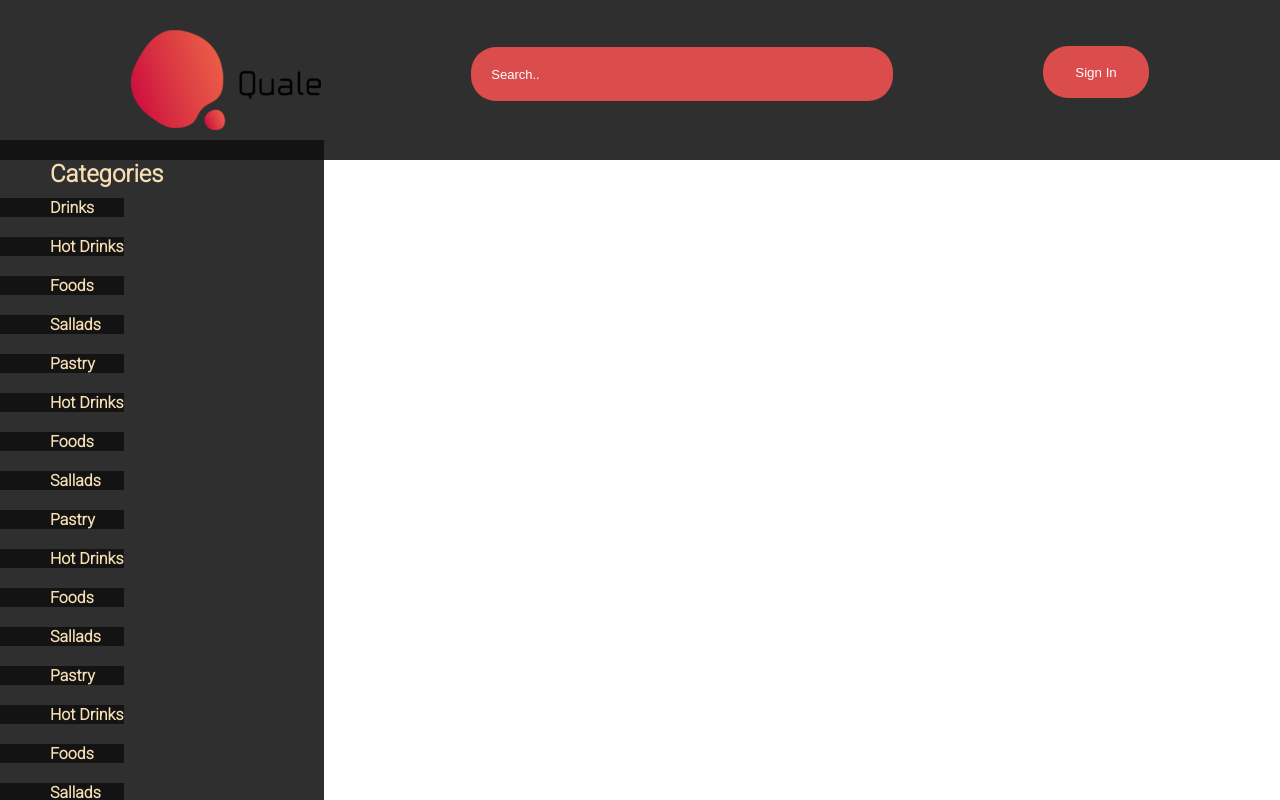
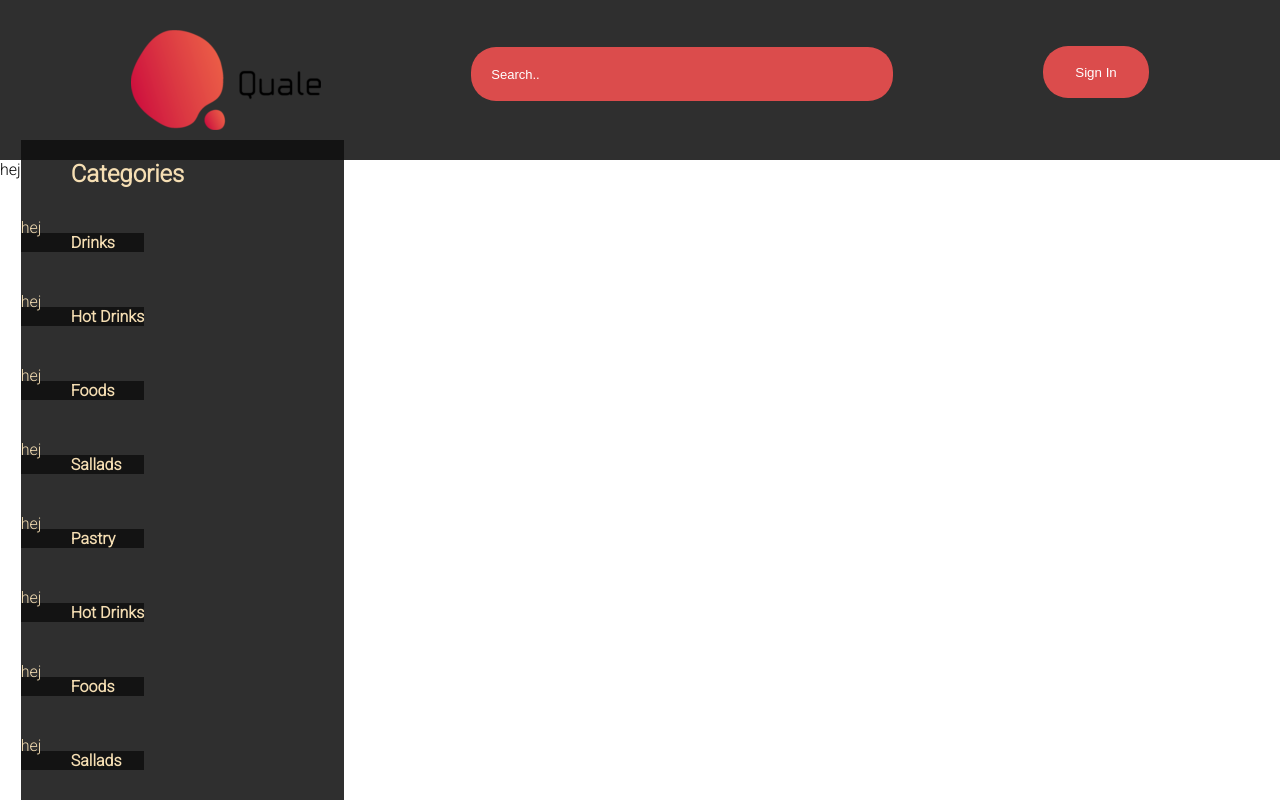
Before and after one commit to juliawikdahl/QualeComponentSearch, a Vue app: page /HomePage.vue in a window 1280 px wide. Shown: the top 800 px of the page. Built offline with nearby package versions, Linux system fonts and the light colour scheme.

Commit message:
#Day4TestDiv

```diff
--- a/src/components/TreeView.vue
+++ b/src/components/TreeView.vue
@@ -1,4 +1,5 @@
 <template>
+  <div>hej</div>
   <div id="Tree">
 <div >
   <h2 class="root" v-if="depth == 0">Categories</h2>
```
